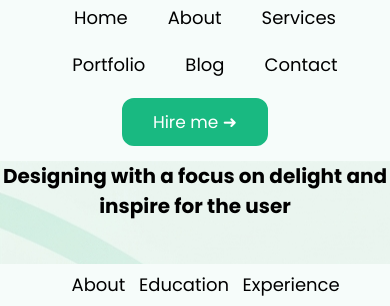
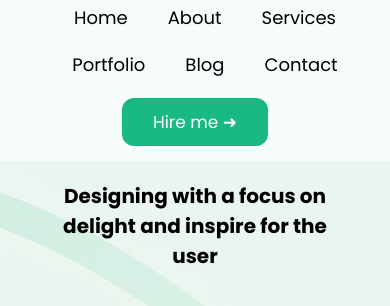
Before and after one commit to viniciusvalentedev/desafiosoftjrMeetME, a plain HTML site: page index.html in a window 390 px wide. Shown: the part 76-382 px from the top of the page. Drawn offline with Linux system fonts and the light colour scheme.

Commit message:
Refactor and optimize CSS styles

```diff
--- a/style.css
+++ b/style.css
@@ -653,7 +653,9 @@ p.title{
 
 h1.title{
   font-size: 20px;
-  margin: auto;
+  margin-bottom: 0%;
+  margin-top: 5%;
+  width: 80%;
   text-align: center;
 }
 /*about me*/
```
